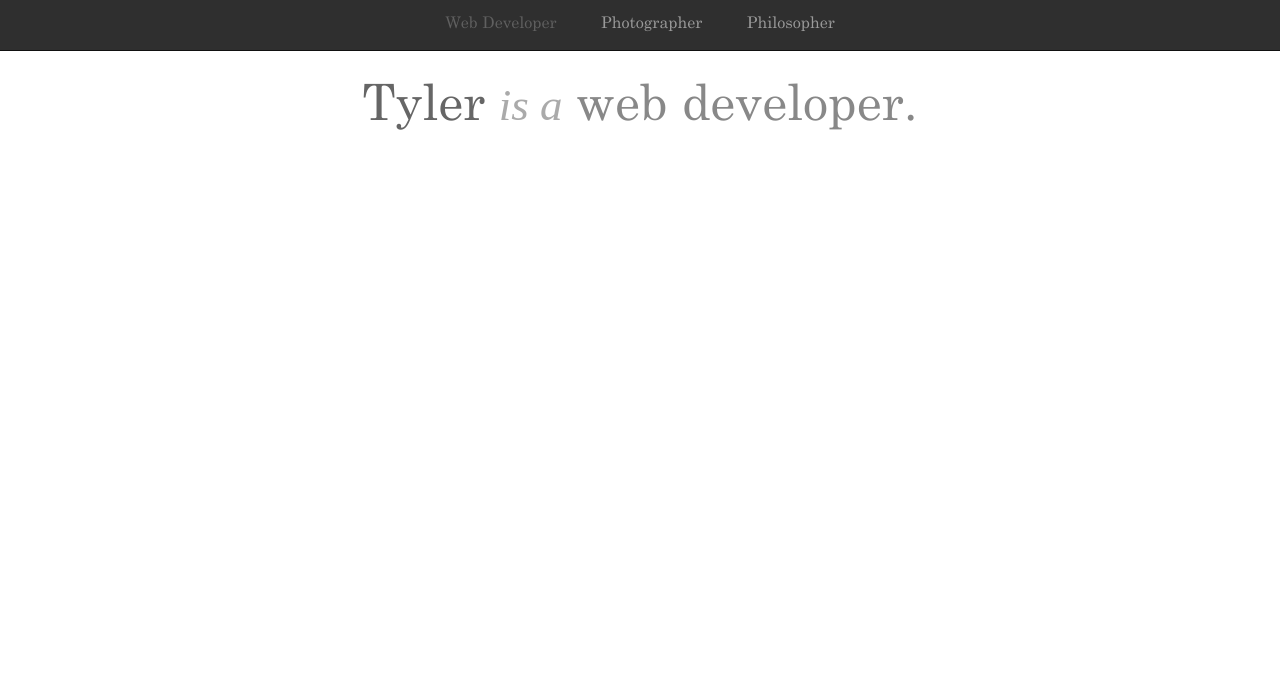
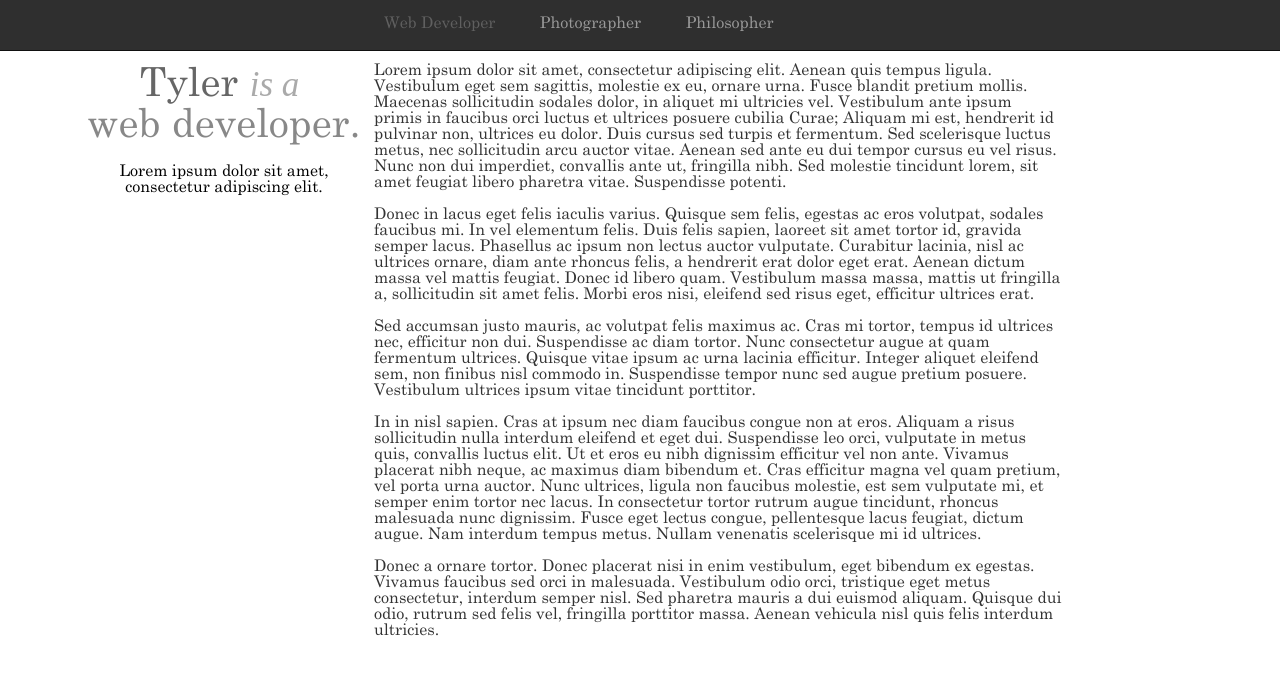
Before and after one commit to aastronautss/main_website, a plain HTML site: page webdev.html in a window 1280 px wide. Drawn offline with Linux system fonts and the light colour scheme.

Commit message:
lorem ipsums and beginning of side navigation

```diff
--- a/styles/main.css
+++ b/styles/main.css
@@ -34,16 +34,20 @@ div#topbar {
 
 div#topnav {
 	position: relative;
-	width: 450px;
+	max-width: 1000px;
+	min-width: 450px;
 	height: 50px;
-	margin: auto;
-	text-align: center;
+	left: 5%;
+	text-align: left;
 
 	color: #9a9a9a;
 }
 
 #topnav ul {
+	position: relative;
 	padding-top: 14px;
+	max-width: 720px;
+	left: 300px;
 }
 
 #topnav ul li {
@@ -63,48 +67,66 @@ li.navactive {
 
 #content {
 	position: absolute;
-	width: 100%;
+	max-width: 1000px;
+	min-width: 450px;
+	min-height: 600px;
+	left: 5%;
+	right: 0;
 }
 
 #pageheader {
-	position: relative;
+	position: absolute;
 	top: 51px;
-	left: 0;
-	right: 0;
-	margin: 25px auto 25px auto;
+	padding-top: 10px;
+	padding-left: 10px;
+	padding-right: 10px;
+	max-width: 300px;
+	min-width: 200px;
 	text-align: center;
+	/*float: left;*/
+	/*clear: right;*/
 
 	z-index: 10;
 }
 
 span.headername {
 	color: #666;
-	font-size: 50px;
+	font-size: 40px;
 }
 
 span.headeritalic {
 	color: #aaa;
 	font-family: serif;
-	font-size: 45px;
+	font-size: 35px;
 	font-style: italic;
 
-	padding-left: 9px;
+	padding-left: 7px;
 	padding-right: 9px;
 }
 
 span.headerjob {
 	color: #888;
-	font-size: 50px;
+	font-size: 40px;
+}
+
+div#leftnav {
+	padding: 20px 10px 0 10px;
+	max-width: 300px;
+	min-width: 200px;
+	text-align: center;
 }
 
 div#contentbody {
-	position: relative;
-	left: 0;
-	right: 0;
-	margin: 85px auto 0 auto;
-	text-align: center;
+	position: absolute;
+	left: 310px;
+	top: 51px;
+	padding-top: 10px;
+	max-width: 690px;
+	min-width: 250px;
+	z-index: 9;
 
-	z-index: 9;
+	color: #333;
+	text-align: left;
 }
 
 img#splash {
--- a/webdev.html
+++ b/webdev.html
@@ -21,11 +21,21 @@
 		<div id="content">
 			<div id="pageheader">
 				<span class="headername">Tyler</span>
-				<span class="headeritalic">is a</span>
+				<span class="headeritalic">is a</span><br />
 				<span class="headerjob">web developer.</span>
+				<div id="leftnav">
+					<p>Lorem ipsum dolor sit amet, consectetur adipiscing elit.</p>
+				</div>
 			</div>
 
 			<div id="contentbody">
+				<article>
+					Lorem ipsum dolor sit amet, consectetur adipiscing elit. Aenean quis tempus ligula. Vestibulum eget sem sagittis, molestie ex eu, ornare urna. Fusce blandit pretium mollis. Maecenas sollicitudin sodales dolor, in aliquet mi ultricies vel. Vestibulum ante ipsum primis in faucibus orci luctus et ultrices posuere cubilia Curae; Aliquam mi est, hendrerit id pulvinar non, ultrices eu dolor. Duis cursus sed turpis et fermentum. Sed scelerisque luctus metus, nec sollicitudin arcu auctor vitae. Aenean sed ante eu dui tempor cursus eu vel risus. Nunc non dui imperdiet, convallis ante ut, fringilla nibh. Sed molestie tincidunt lorem, sit amet feugiat libero pharetra vitae. Suspendisse potenti.
+					<br /><br />Donec in lacus eget felis iaculis varius. Quisque sem felis, egestas ac eros volutpat, sodales faucibus mi. In vel elementum felis. Duis felis sapien, laoreet sit amet tortor id, gravida semper lacus. Phasellus ac ipsum non lectus auctor vulputate. Curabitur lacinia, nisl ac ultrices ornare, diam ante rhoncus felis, a hendrerit erat dolor eget erat. Aenean dictum massa vel mattis feugiat. Donec id libero quam. Vestibulum massa massa, mattis ut fringilla a, sollicitudin sit amet felis. Morbi eros nisi, eleifend sed risus eget, efficitur ultrices erat.
+					<br /><br />Sed accumsan justo mauris, ac volutpat felis maximus ac. Cras mi tortor, tempus id ultrices nec, efficitur non dui. Suspendisse ac diam tortor. Nunc consectetur augue at quam fermentum ultrices. Quisque vitae ipsum ac urna lacinia efficitur. Integer aliquet eleifend sem, non finibus nisl commodo in. Suspendisse tempor nunc sed augue pretium posuere. Vestibulum ultrices ipsum vitae tincidunt porttitor.
+					<br /><br />In in nisl sapien. Cras at ipsum nec diam faucibus congue non at eros. Aliquam a risus sollicitudin nulla interdum eleifend et eget dui. Suspendisse leo orci, vulputate in metus quis, convallis luctus elit. Ut et eros eu nibh dignissim efficitur vel non ante. Vivamus placerat nibh neque, ac maximus diam bibendum et. Cras efficitur magna vel quam pretium, vel porta urna auctor. Nunc ultrices, ligula non faucibus molestie, est sem vulputate mi, et semper enim tortor nec lacus. In consectetur tortor rutrum augue tincidunt, rhoncus malesuada nunc dignissim. Fusce eget lectus congue, pellentesque lacus feugiat, dictum augue. Nam interdum tempus metus. Nullam venenatis scelerisque mi id ultrices.
+					<br /><br />Donec a ornare tortor. Donec placerat nisi in enim vestibulum, eget bibendum ex egestas. Vivamus faucibus sed orci in malesuada. Vestibulum odio orci, tristique eget metus consectetur, interdum semper nisl. Sed pharetra mauris a dui euismod aliquam. Quisque dui odio, rutrum sed felis vel, fringilla porttitor massa. Aenean vehicula nisl quis felis interdum ultricies.
+				</article>
 			</div>
 		</div>
 	</body>
```
